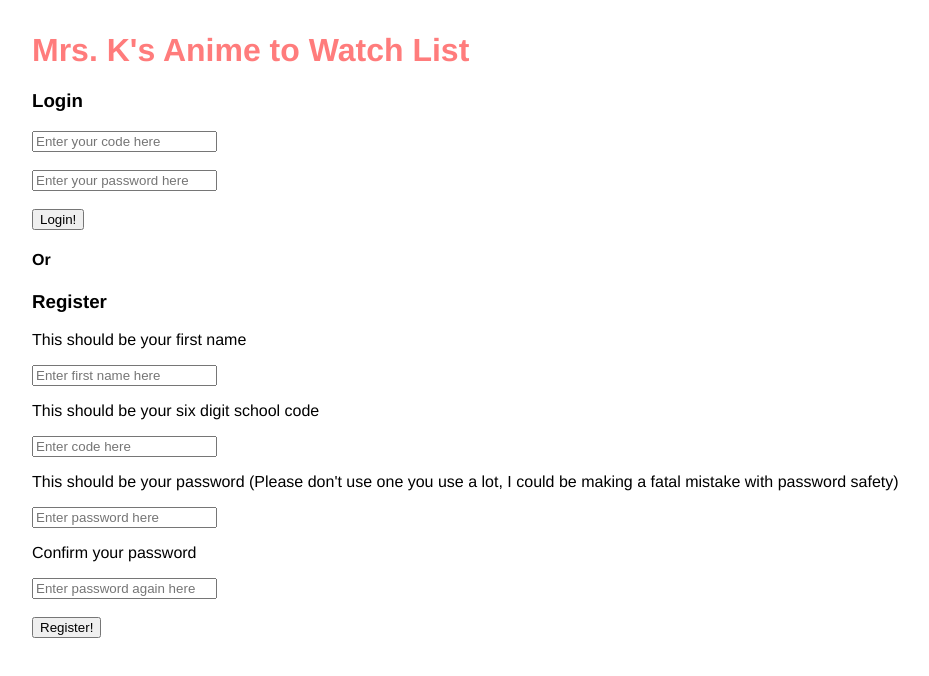
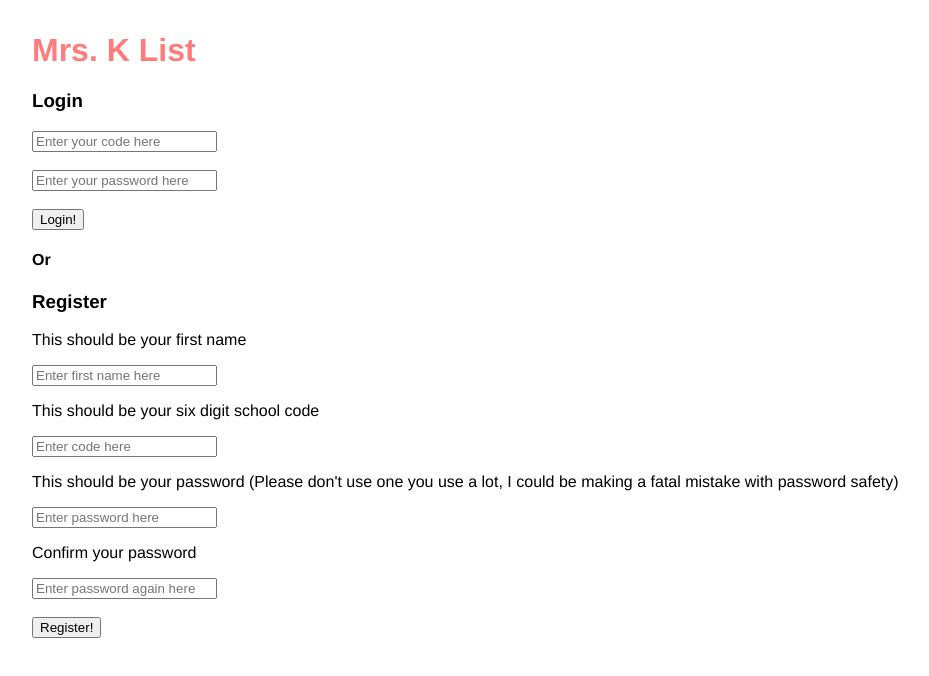
Before and after one commit to vacuousVersifer/MrsKList, a website: page views/login.html in a window 1280 px wide. Shown: the whole page, without its empty margins (0-929 px from the left). Drawn offline with nearby package versions, Linux system fonts and the light colour scheme; files that its build step writes are made by us from their sources; no server answers; sample sign-in values are in the browser's storage; files whose address does not match are found by name.

Commit message:
Rebranded

```diff
--- a/views/login.html
+++ b/views/login.html
@@ -5,7 +5,7 @@
     <meta http-equiv="X-UA-Compatible" content="IE=edge" />
     <meta name="viewport" content="width=device-width, initial-scale=1" />
 
-    <title>Mrs. K's Anime to Watch List</title>
+    <title>Mrs. K List</title>
 
     <link
       rel="shortcut icon"
@@ -20,7 +20,7 @@
     <script src="login.js" defer></script>
   </head>
   <body>
-    <h1>Mrs. K's Anime to Watch List</h1>
+    <h1>Mrs. K List</h1>
 
     <h3>Login</h3>
     <form id="loginForm">
```
Also changed, not shown: views/index.html (+2 -2 lines), views/review.html (+1 -1 lines), views/suggest.html (+2 -2 lines).
